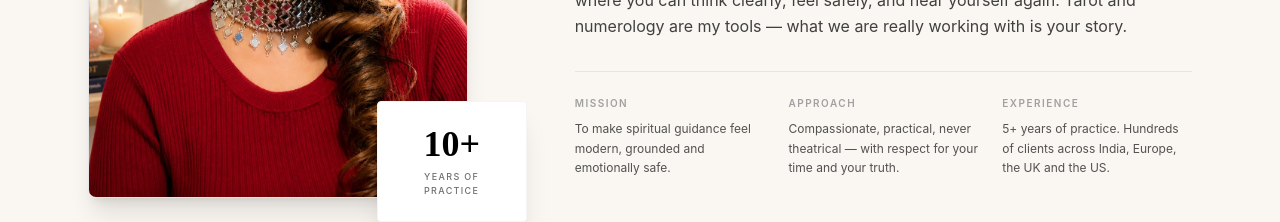
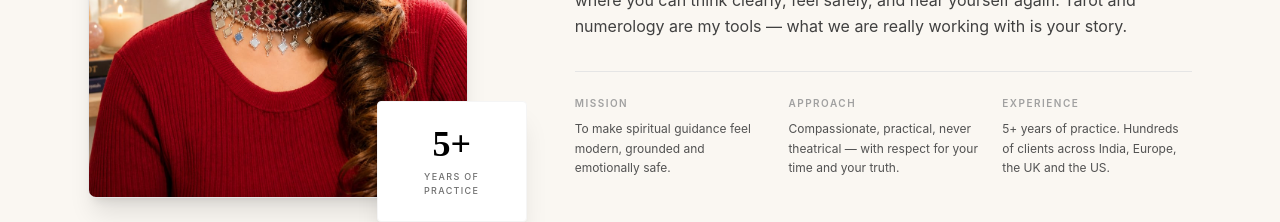
Before and after one commit to lifewithtarotandkavi/lifewithtarotandkavita, a React (Vite) app: page / in a window 1280 px wide. Shown: the part 2240-2462 px from the top of the page. Built offline with nearby package versions, Linux system fonts and the light colour scheme.

Commit message:
Initial commit

```diff
--- a/src/components/AboutKavita.tsx
+++ b/src/components/AboutKavita.tsx
@@ -29,7 +29,7 @@ export default function AboutKavita() {
             {/* Floating Experience Badge overlapping bottom part */}
             <div className="absolute -bottom-6 right-4 lg:-right-4 bg-white border border-neutral-100 shadow-xl p-6 rounded-sm text-center max-w-[150px] animate-fade-rise">
               <span className="block text-4xl font-serif font-semibold text-black leading-none">
-                10+
+                5+
               </span>
               <span className="block text-[9px] tracking-[0.15em] font-sans uppercase text-[#6F6F6F] mt-2 font-medium">
                 Years of Practice
```
